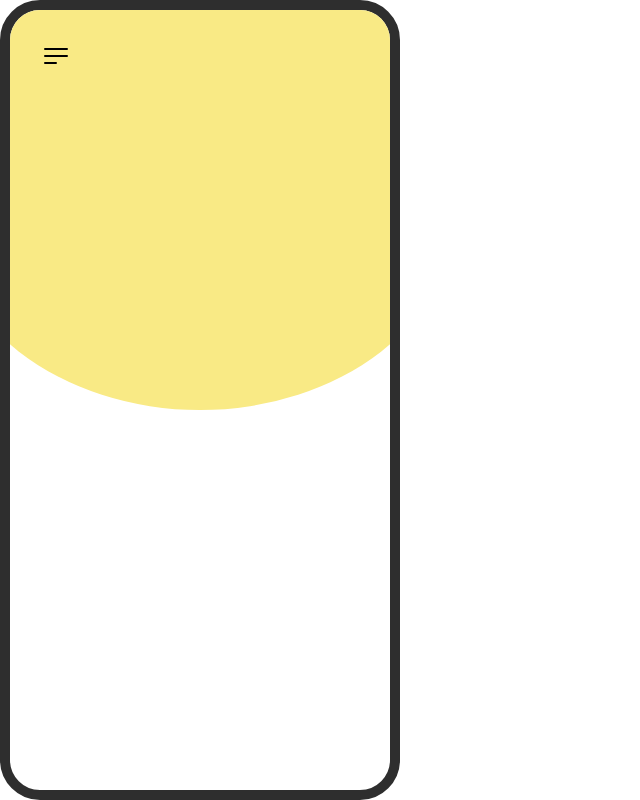
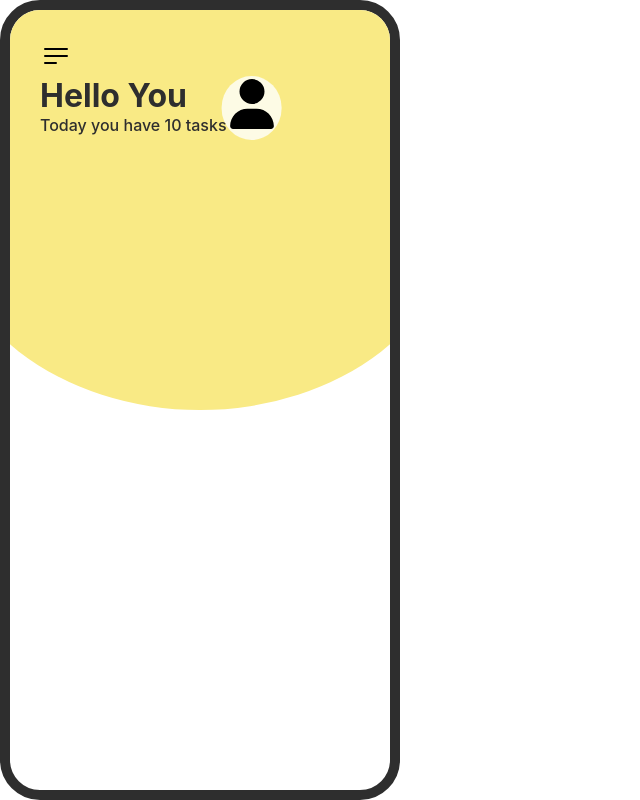
Before and after one commit to nnenna-syncpro/TodoAppJsUI, a plain HTML site: page index.html in a window 1280 px wide. Shown: the whole page, without its empty margins (0-640 px from the left). Drawn offline with Linux system fonts and the light colour scheme.

Commit message:
in-progress: styles welcome message

```diff
--- a/index.html
+++ b/index.html
@@ -14,6 +14,16 @@
           <div class="menu-btn">
             <img src="./assets/images/menu-btn.svg" alt="menu button icon" />
           </div>
+          <div class="welcome">
+            <div class="content">
+              <h1>Hello You</h1>
+              <p>Today you have 10 tasks</p>
+            </div>
+            <div class="avatar">
+              <div class="avatar-backdrop"></div>
+              <img src="./assets/images/user.svg" alt="" />
+            </div>
+          </div>
         </div>
       </div>
     </div>
--- a/style.css
+++ b/style.css
@@ -43,11 +43,41 @@ body {
 
 .head-wrapper {
   padding: 0 30px;
+  position: absolute;
+  z-index: 2;
 }
 .menu-btn {
   width: 2rem;
   cursor: pointer;
   color: #2e2e2e;
+}
+
+.welcome {
+  display: flex;
+  justify-content: space-between;
+  align-items: center;
+}
+
+.welcome p {
+  font-weight: 500;
+}
+
+.welcome .avatar {
+  position: relative;
+}
+.welcome .avatar img {
+  height: 50px;
+  width: 50px;
+}
+
+.welcome .avatar .avatar-backdrop {
   position: absolute;
-  z-index: 2;
+  top: -5%;
+  left: 50%;
+  transform: translateX(-50%);
+  width: 3.8rem;
+  height: 4rem;
+  border-radius: 50%;
+  background-color: #fdfbe5;
+  z-index: -1;
 }
```
Also changed, not shown: assets/images/user.svg (added).
